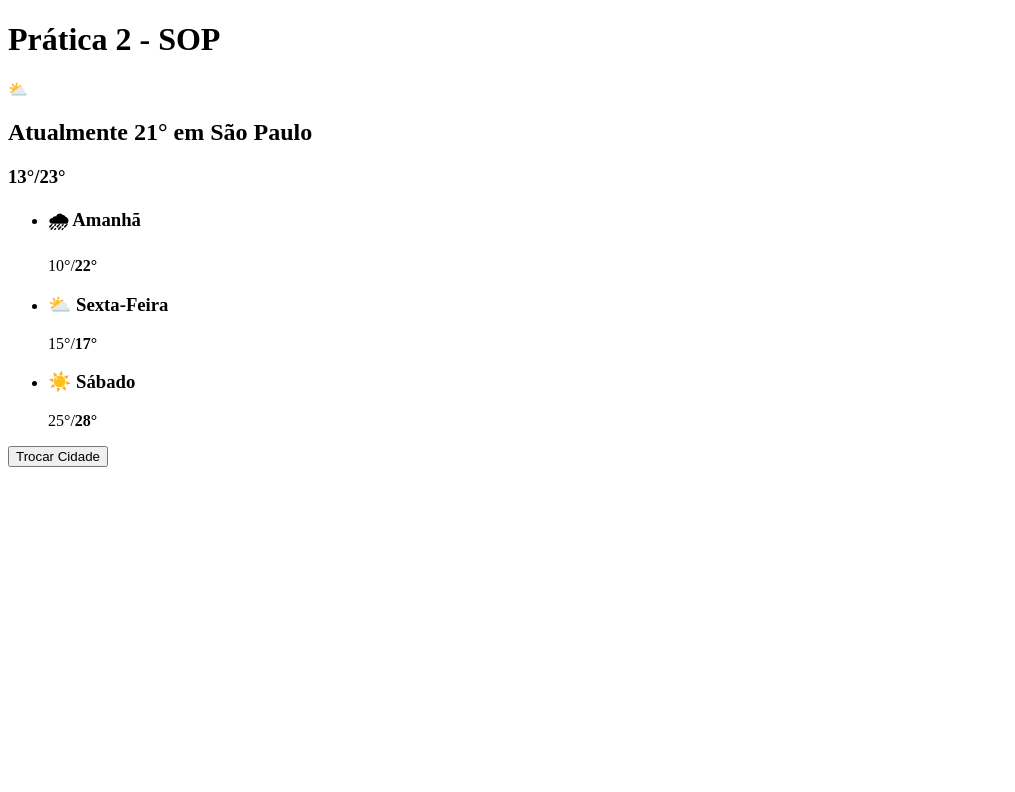
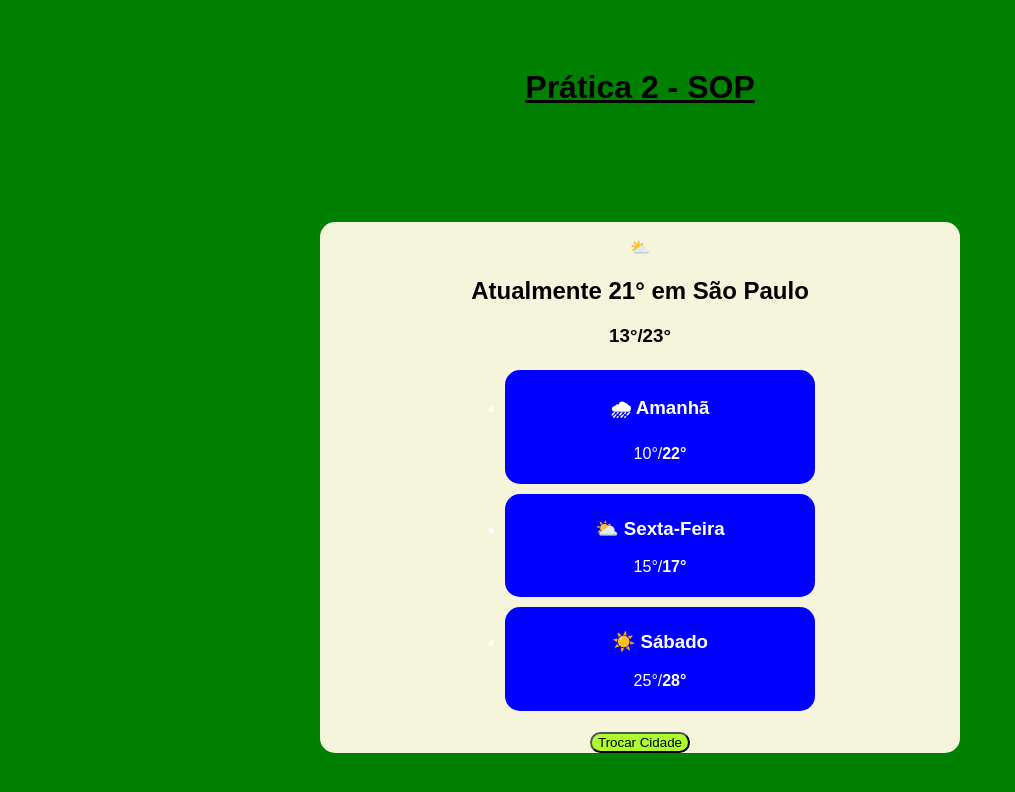
Before and after one commit to lucasdonini/SOP_atv2_Jgrp3, a plain HTML site: page index.html in a window 1280 px wide. Shown: the whole page, without its empty margins (0-1015 px from the left). Drawn offline with Linux system fonts and the light colour scheme.

Commit message:
Adiciona style.css e altera index.html

```diff
--- a/index.html
+++ b/index.html
@@ -3,11 +3,13 @@
 <head>
     <meta charset="UTF-8">
     <meta name="viewport" content="width=device-width, initial-scale=1.0">
+    <link rel="stylesheet" href="style.css">
     <title>pratica2-grilo</title>
 </head>
 <body>
     <h1>Prática 2 - SOP</h1>
 
+    <section>
         <p>&#x26c5;</p>
         <h2>Atualmente 21° em São Paulo</h2>
         <h3>13°/23°</h3>
@@ -26,5 +28,6 @@
             </li>
         </ul>
         <button>Trocar Cidade</button>
+    </section>
 </body>
 </html>
--- /dev/null
+++ b/style.css
@@ -0,0 +1,41 @@
+body{
+    margin: 0;
+    padding: 0;
+    height: 100vh;
+    background-color: green;
+    font-family: Arial, Helvetica, sans-serif;
+    text-align: center;
+    display: grid;
+    place-items: center;
+}
+
+h1{
+    text-decoration: underline;
+}
+
+section{
+    border-color: blue;
+    background-color: beige;
+    border-radius: 15px;
+    width: 50%;
+}
+
+ul{
+    display: grid;
+    place-items: center;
+}
+
+li{
+    text-align: center;
+    border-radius: 15px;
+    background-color: blue;
+    width: 50%;
+    color: white;
+    padding: 5px;
+    margin: 5px;
+}
+
+button{
+    background-color: greenyellow;
+    border-radius: 15px;
+}
```
Lines whose indentation alone changed are shown as unchanged.
